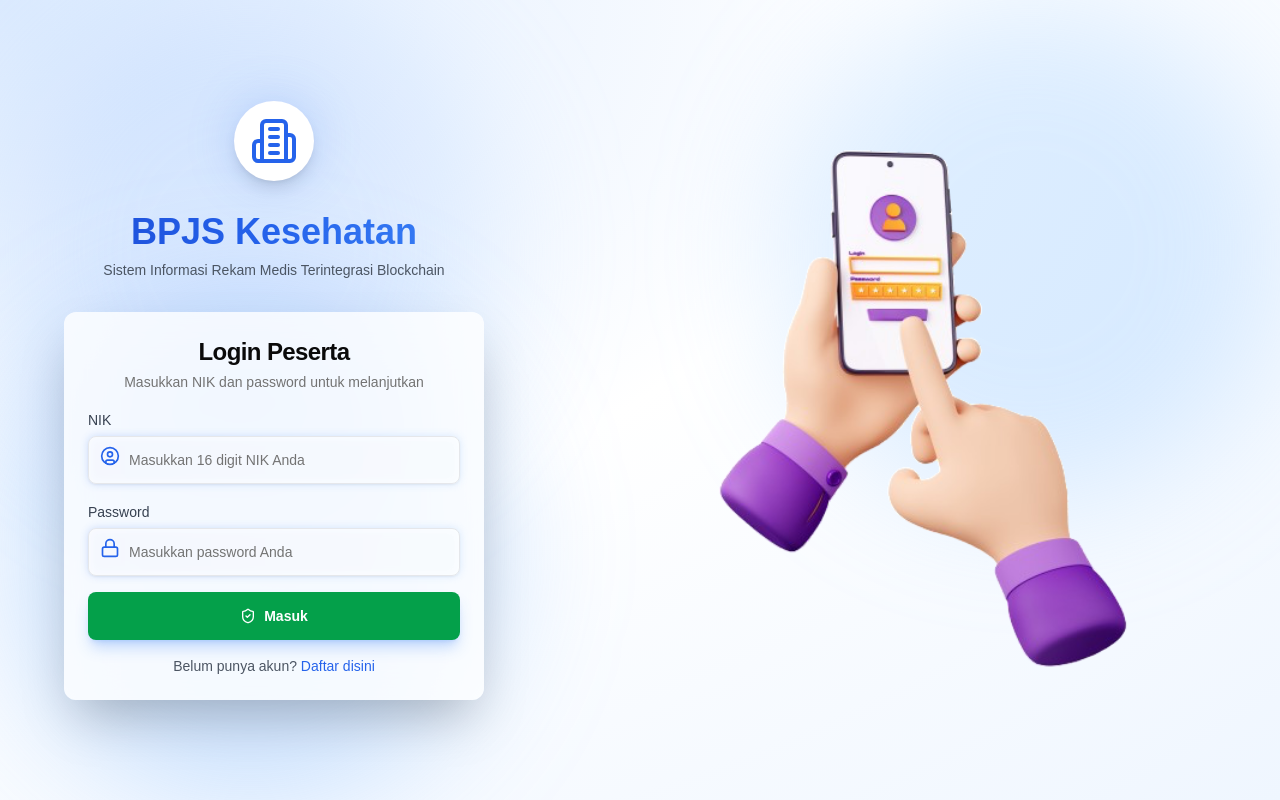
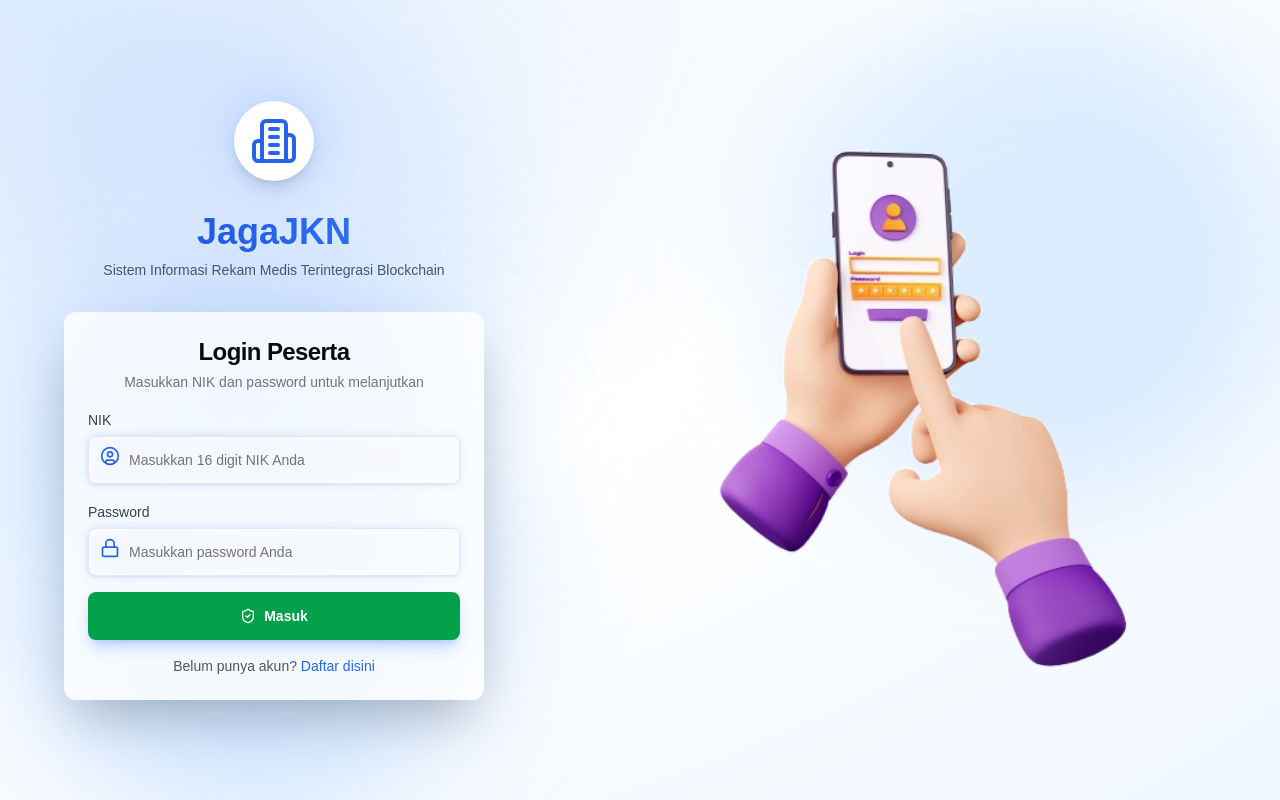
Before and after one commit to gracekarinn/JagaJKN-FE, a Next.js app: page /login in a window 1280 px wide. Built offline with nearby package versions, Linux system fonts and the light colour scheme.

Commit message:
feat: update login page header to display 'JagaJKN' instead of 'BPJS Kesehatan'

```diff
--- a/src/modules/LoginUserModule/sections/LoginForm.tsx
+++ b/src/modules/LoginUserModule/sections/LoginForm.tsx
@@ -109,7 +109,7 @@
               </div>
               <div className="space-y-2">
                 <h2 className="text-4xl font-bold bg-gradient-to-r from-blue-700 via-blue-600 to-blue-500 bg-clip-text text-transparent">
-                  BPJS Kesehatan
+                  JagaJKN
                 </h2>
                 <p className="text-sm text-gray-600">
                   Sistem Informasi Rekam Medis Terintegrasi Blockchain
```
